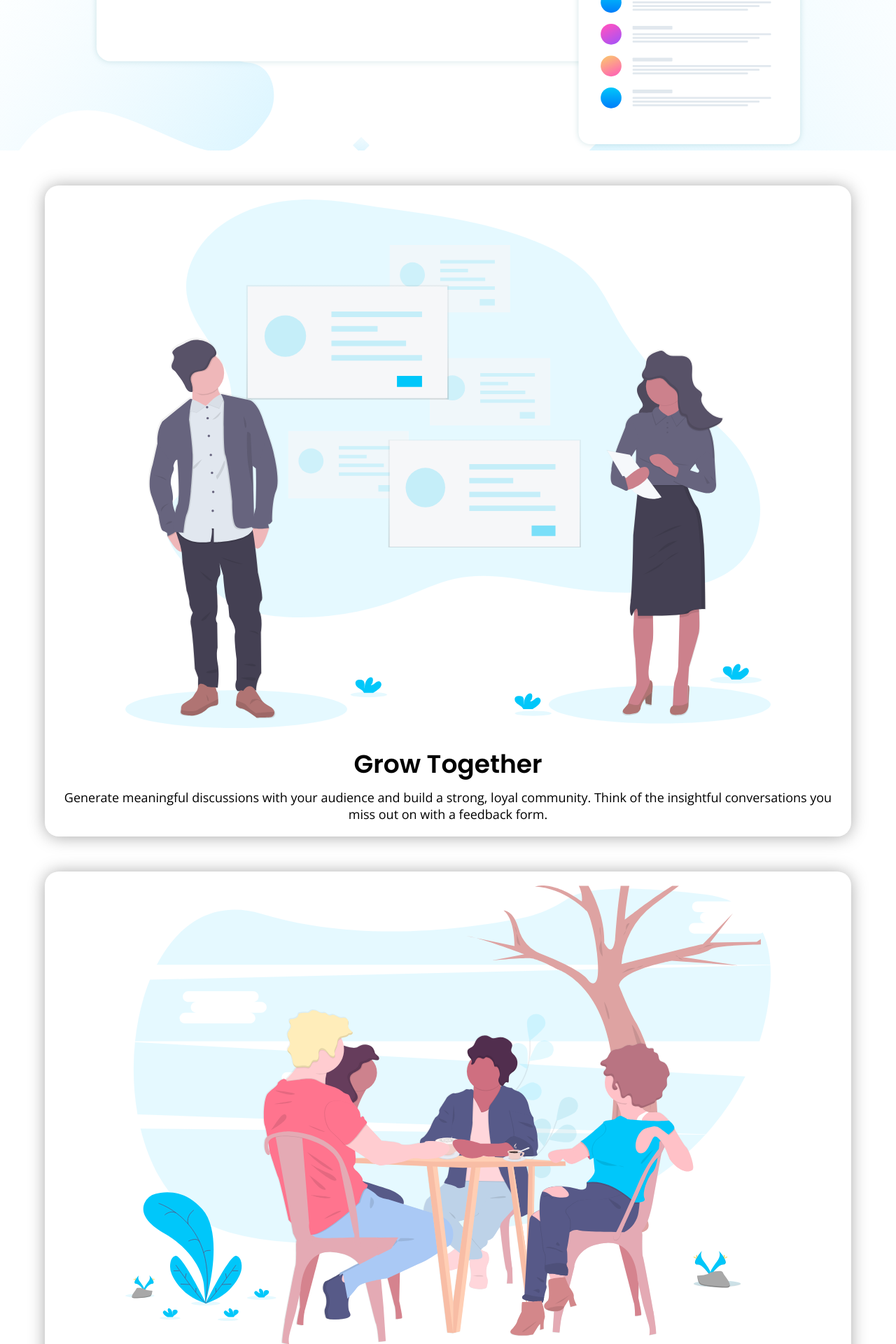
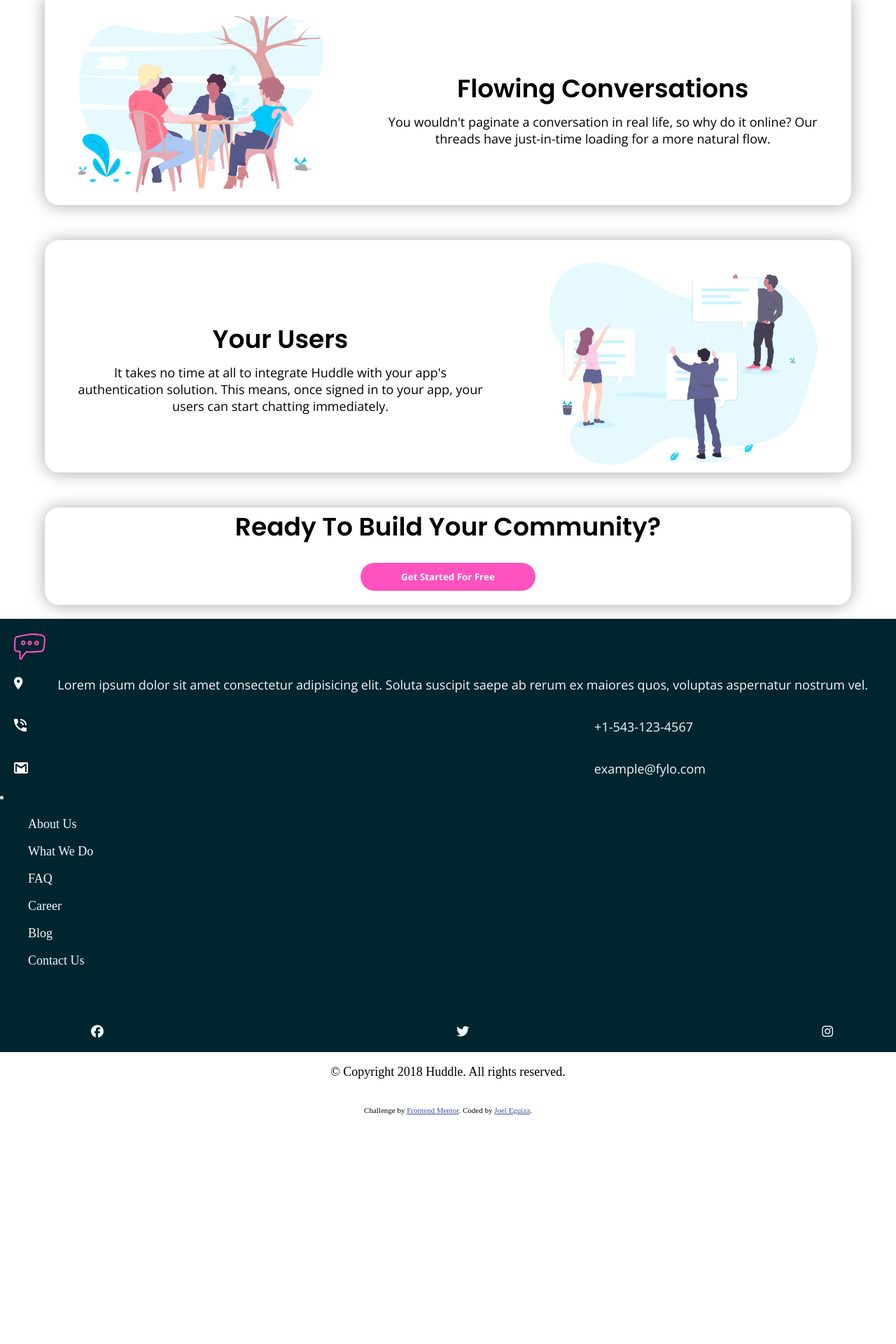
Before and after one commit to joeleg96/huddle-landing-page-with-alternating-feature-blocks-master, a plain HTML site: page index.html in a window 1280 px wide. Shown: the part 860-2780 px from the top of the page at 70% size. After the commit the page ends 2463 px from the top, so only its background shows below. Drawn offline with nearby package versions, Linux system fonts and the light colour scheme; a web font is replaced by a local one.

Commit message:
updated desktop view

```diff
--- a/index.html
+++ b/index.html
@@ -11,6 +11,8 @@
   <link href="https://fonts.googleapis.com/css2?family=Bai+Jamjuree:wght@400;600&family=Poppins:wght@600&family=Red+Hat+Display:wght@500;700;900&display=swap" rel="stylesheet">
 
   <link href="https://fonts.googleapis.com/css2?family=Bai+Jamjuree:wght@400;600&family=Open+Sans:wght@400;700&family=Poppins:wght@600&family=Red+Hat+Display:wght@500;700;900&display=swap" rel="stylesheet">
+
+  <script src="https://kit.fontawesome.com/d8fd5babe5.js" crossorigin="anonymous"></script>
 
   <title>Frontend Mentor | Huddle landing page with alternating feature blocks</title>
 
@@ -33,10 +35,11 @@
     <div class="hero_content">
       <h1 class="hero_content_title h1">Build The Community Your Fans Will Love</h1>
       <p class="hero_content_p p">Huddle re-imagines the way we build communities. You have a voice, but so does your audience. Create connections with your users as you engage in gunguine discussion.</p>
+      <button class="hero_btn_bottom btn">Get Started For Free</button>
+      <img src="./images/illustration-mockups.svg" href="mockups" class="mockup_img">
     </div> <!-- hero_content closing div -->
 
-    <button class="hero_btn_bottom btn">Get Started For Free</button>
-    <img src="./images/illustration-mockups.svg" href="mockups" class="mockup_img">
+
 
   </div> <!-- hero closing div -->
 
@@ -72,7 +75,7 @@
     <div class="company_info_logo">
       <img src="./images/logo.svg" href="logo" class="logo_img">
     </div> <!-- company_info_logo closing div -->
-
+    <div class="container_2"></div>
       <div class="company_location">
         <img src="./images/icon-location.svg" href="location-img" class="company_location_img">
         <p class="company_location_p p"> Lorem ipsum dolor sit amet consectetur adipisicing elit. Soluta suscipit saepe ab rerum ex maiores quos, voluptas aspernatur nostrum vel.</p>
@@ -89,29 +92,37 @@
       </div> <!-- company_email closing div -->
 
       <div class="company_info">
-      <li>
-        <ul class="company_info_item"><a class="about_us">About Us</a></ul>
-        <ul class="company_info_item"><a class="what_we_do">What We Do</a></ul>
-        <ul class="company_info_item"><a class="faq">FAQ</a></ul>
-        <ul class="company_info_item"><a class="career">Career</a></ul>
-        <ul class="company_info_item"><a class="blog">Blog</a></ul>
-        <ul class="company_info_item"><a class="contact_us">Contact Us</a></ul>
+
+        <li class="company_info_list">
+          <ul class="company_info_item column_1"><a class="about_us">About Us</a></ul>
+          <ul class="company_info_item column_1"><a class="what_we_do">What We Do</a></ul>
+          <ul class="company_info_item column_1"><a class="faq">FAQ</a></ul>
+          <ul class="company_info_item column_2"><a class="career">Career</a></ul>
+          <ul class="company_info_item column_2"><a class="blog">Blog</a></ul>
+          <ul class="company_info_item column_2"><a class="contact_us">Contact Us</a></ul>
         </li>
+
       </div> <!-- company_info closing div -->
 
       <div class="social_media">
+        <li class="social_media_list">
+          <ul class="social_media_item"><i class="fa-brands fa-facebook"></i></ul>
+          <ul class="social_media_item"><i class="fa-brands fa-twitter"></i></ul>
+          <ul class="social_media_item"><i class="fa-brands fa-instagram"></i></ul>
+        </li>
 
-    </div>
-
+      </div> <!--social_media closing div-->
+    </div> <!--container_2 closing div-->
+    <p class=copyright>&copy; Copyright 2018 Huddle. All rights reserved. </p>
 
   </div><!-- company_info_footer closing div -->
 
-  &copy; Copyright 2018 Huddle. All rights reserved.
+
 
   <footer>
     <p class="attribution">
       Challenge by <a href="https://www.frontendmentor.io?ref=challenge" target="_blank">Frontend Mentor</a>.
-      Coded by <a href="#">Your Name Here</a>.
+      Coded by <a href="#">Joel Eguiza</a>.
     </p>
   </footer>
 </body>
--- a/style.css
+++ b/style.css
@@ -234,6 +234,7 @@ body {
     margin-right: auto;
 
     margin-top: 50px;
+    padding-bottom: 20px;
 
     box-shadow: 0px 1px 24px -1px rgba(0,0,0,0.37);
     -webkit-box-shadow: 0px 1px 24px -1px rgba(0,0,0,0.37);
@@ -262,15 +263,22 @@ body {
 .company_info_footer {
     background-color: var(--Very-Dark-Cyan);
     color: var(--Very-Pale-Cyan);
+
+    max-width: 100%;
+    margin-top: 20px;
 }
-
-.company_info_footer {
-    max-width: 100%;
-}
+ .company_info_logo {
+    padding-top: 20px;
+    padding-left: 20px;
+ }
 
 .company_location {
     display: flex;
     justify-content: space-between;
+    align-items: baseline;
+
+    padding-left: 20px;
+    padding-right: 20px;
 
 }
 
@@ -287,9 +295,208 @@ body {
 .company_phone {
     display: flex;
     justify-content: space-between;
+    align-items: baseline;
+
+    padding-left: 20px;
+    padding-right: 20px;
 }
 
 .company_phone_img {
     height: 30%;
     width: auto;
 }
+
+.company_phone_p {
+    padding-right: 15em;
+}
+.company_email {
+    display: flex;
+    justify-content: space-between;
+    align-items: baseline;
+
+    padding-left: 20px;
+    padding-right: 20px;
+}
+
+.company_email_img {
+    height: 30%;
+    width: auto;
+}
+
+.company_email_p {
+    padding-right: 14em;
+}
+
+.company_info {
+
+    padding-bottom: 2.5em;
+    padding-left: -90px;
+}
+
+.company_info_list a {
+    decoration: none;
+}
+
+.company_info a:hover {
+    cursor: pointer;
+    transform: scale(1.1);
+    color:hsl(208, 11%, 55%);
+}
+
+.social_media {
+    display: block;
+    margin-left: auto;
+    margin-right: auto;
+}
+
+.social_media_list {
+    display: flex;
+    justify-content: space-between;
+    padding-left: 5em;
+    padding-right: 5em;
+}
+
+.social_media_item:hover {
+    cursor: pointer;
+    color: var(--pink);
+    transform: scale(1.3);
+}
+
+.copyright {
+    text-align: center;
+    padding-bottom: 20px;
+}
+
+@media (min-width: 1000px) {
+
+    .hero_content {
+        display: grid;
+        grid-template-areas:
+            "a b"
+            "c b"
+            "d b";
+    }
+
+    .hero_content_title {
+        grid-area: a;
+        margin-bottom: -.25px;
+    }
+
+    .hero_content {
+        grid-area: c;
+    }
+
+    .mockup_img {
+        grid-area: b;
+    }
+
+    .hero_btn_bottom {
+        grid-area: d;
+    }
+
+    .grow_together {
+        display: grid;
+        grid-template-areas:
+            "a b"
+            "c b";
+    }
+
+    .grow_together_img {
+        grid-area: b;
+        display: block;
+        margin-top: auto;
+        margin-bottom: auto;
+
+    }
+
+    .grow_together_title {
+        grid-area: a;
+        padding-top: 2.5em;
+
+    }
+
+    .grow_together_p {
+        grid-area: c;
+        margin-bottom: 3.5em;
+        padding-left: 2em;
+        padding-right: 2em;
+
+    }
+
+    .flowing_conversations {
+        display: grid;
+        grid-template-areas:
+            "a b"
+            "a c";
+    }
+
+    .flowing_conversations_img {
+        grid-area: a;
+        display: block;
+        margin-top: auto;
+        margin-bottom: auto;
+    }
+
+    .flowing_conversations_title {
+        grid-area: b;
+        padding-top: 2.5em;
+    }
+
+    .flowing_conversations_p {
+        grid-area: c;
+        margin-bottom: 3.5em;
+        padding-left: 2em;
+        padding-right: 2em;
+    }
+
+    .your_users {
+        display: grid;
+        grid-template-areas:
+            "a b"
+            "c b";
+    }
+
+    .your_users_img {
+        grid-area: b;
+        display: block;
+        margin-top: auto;
+        margin-bottom: auto;
+    }
+
+    .your_users_title {
+        grid-area: a;
+        padding-top: 2.5em;
+    }
+
+    .your_users_p {
+        grid-area: c;
+        margin-bottom: 3.5em;
+        padding-left: 2em;
+        padding-right: 2em;
+    }
+}
+
+@media (min-width: 700px) {
+    .container_2 {
+        display: grid;
+        grid-template-areas:
+            "a b c";
+        grid-template-columns: min-content max-content;
+    }
+
+    .company_location,
+    .company_phone,
+    .company_email {
+        grid-area: a;
+    }
+
+    .company_info {
+        grid-area: b;
+    }
+
+    .social_media {
+        grid-area: c;
+    }
+
+
+}
```
Lines whose indentation alone changed are shown as unchanged.
